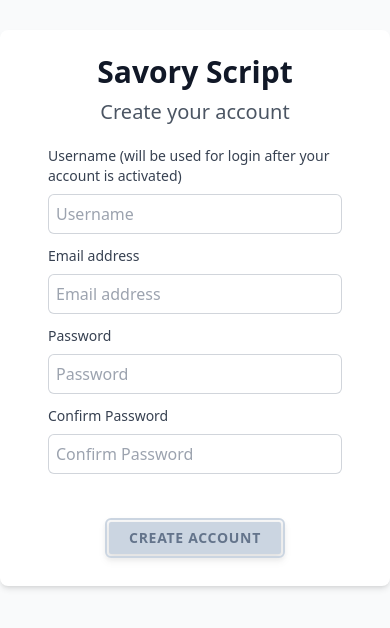
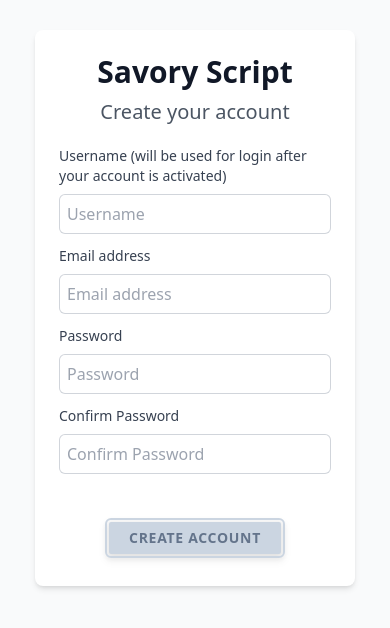
Before and after one commit to handraromel/portofolio-app-2, a React (Create React App) app in the folder react-frontend/: page /register in a window 390 px wide. Shown: the part 114-742 px from the top of the page. Built offline with nearby package versions, Linux system fonts and the light colour scheme; no server answers.

Commit message:
updated main api route

```diff
--- a/react-frontend/src/layouts/Auth/index.tsx
+++ b/react-frontend/src/layouts/Auth/index.tsx
@@ -16,7 +16,7 @@ const AuthLayout: React.FC<AuthLayoutProps> = ({ children }) => {
 
   return (
     <div className="flex min-h-screen items-center justify-center bg-gray-50">
-      <Card className="w-full max-w-lg px-12">
+      <Card className="w-[320px] max-w-lg px-6 sm:w-full sm:px-12">
         <h2 className="text-center text-3xl font-extrabold text-gray-900">
           Savory Script
         </h2>
--- a/react-frontend/src/services/AuthService.ts
+++ b/react-frontend/src/services/AuthService.ts
@@ -11,7 +11,7 @@ export interface LoginData {
   password: string;
 }
 
-const authPrefix = "/api/v1/auth/user";
+const authPrefix = "/auth/user";
 
 const AuthService = {
   register: (data: RegisterData) => api.post(`${authPrefix}/register`, data),
```
